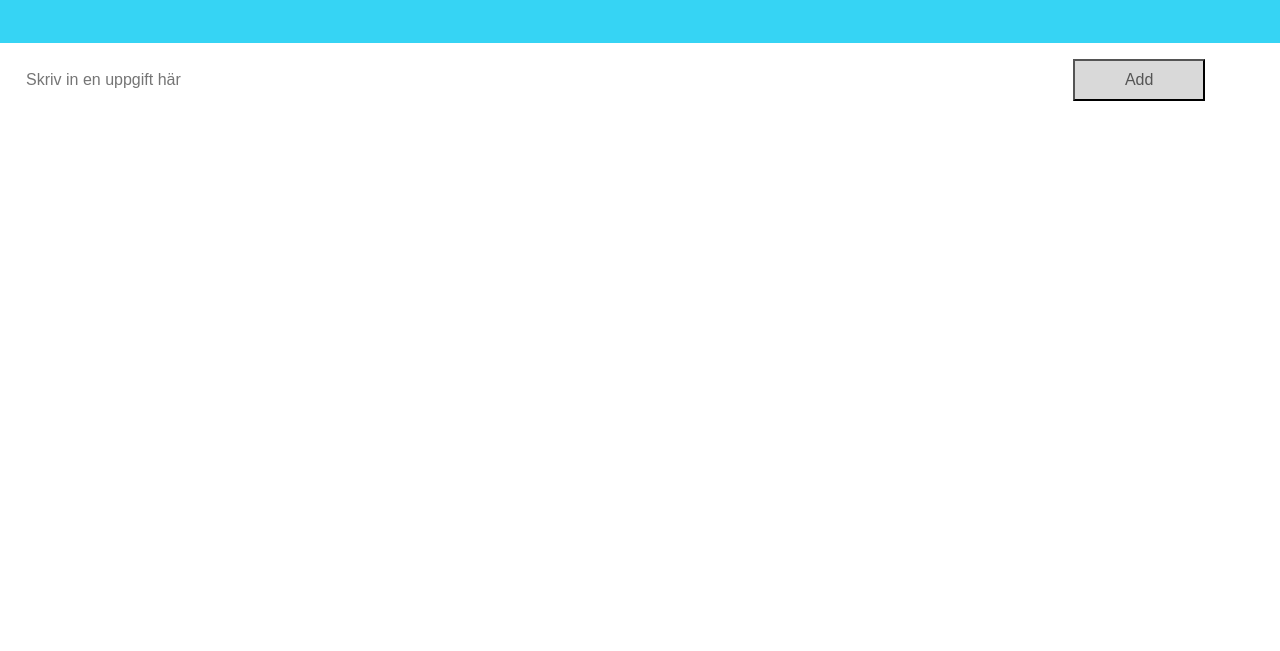
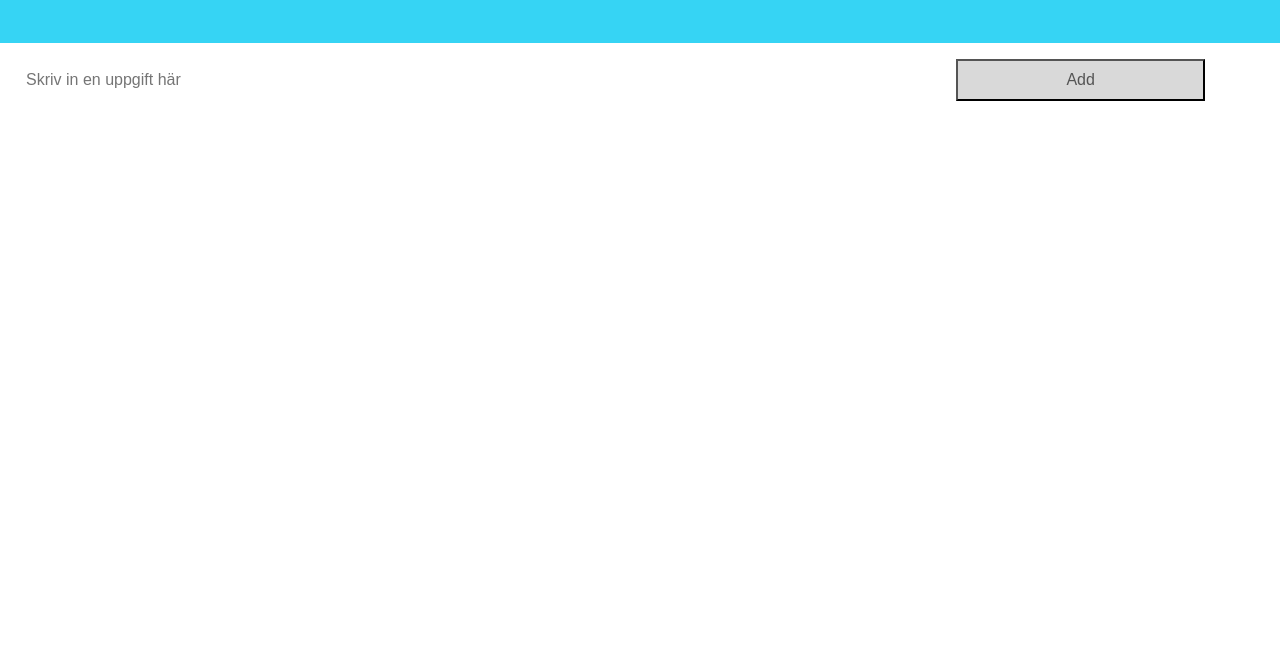
Before and after one commit to christofferborg/Uppgift-4, a plain HTML site: page index.html in a window 1280 px wide. Shown: the part 149-800 px from the top of the page. Drawn offline with Linux system fonts and the light colour scheme.

```diff
--- a/style.css
+++ b/style.css
@@ -20,7 +20,6 @@ header {
 /* Style the input */
 input {
     border: none;
-  border-radius: 0;
     width: 50%;
     padding: 10px;
     font-size: 16px;
@@ -36,8 +35,7 @@ button {
     text-align: center;
     font-size: 16px;
     cursor: pointer;
-  transition: 0.3s;
-  margin-right: 2em;
+    margin-left: 2em;
 }
 
 button:hover {
@@ -56,12 +54,13 @@ small {
 }
 
 .inputRow input {
-  flex: 1;
+    flex: 3;
     width: auto;
     margin-right: 0;
 }
 
 .inputRow button {
+    flex: 0.5;
     width: auto;
     margin-right: 2em;
 }
```
Lines whose indentation alone changed are shown as unchanged.
